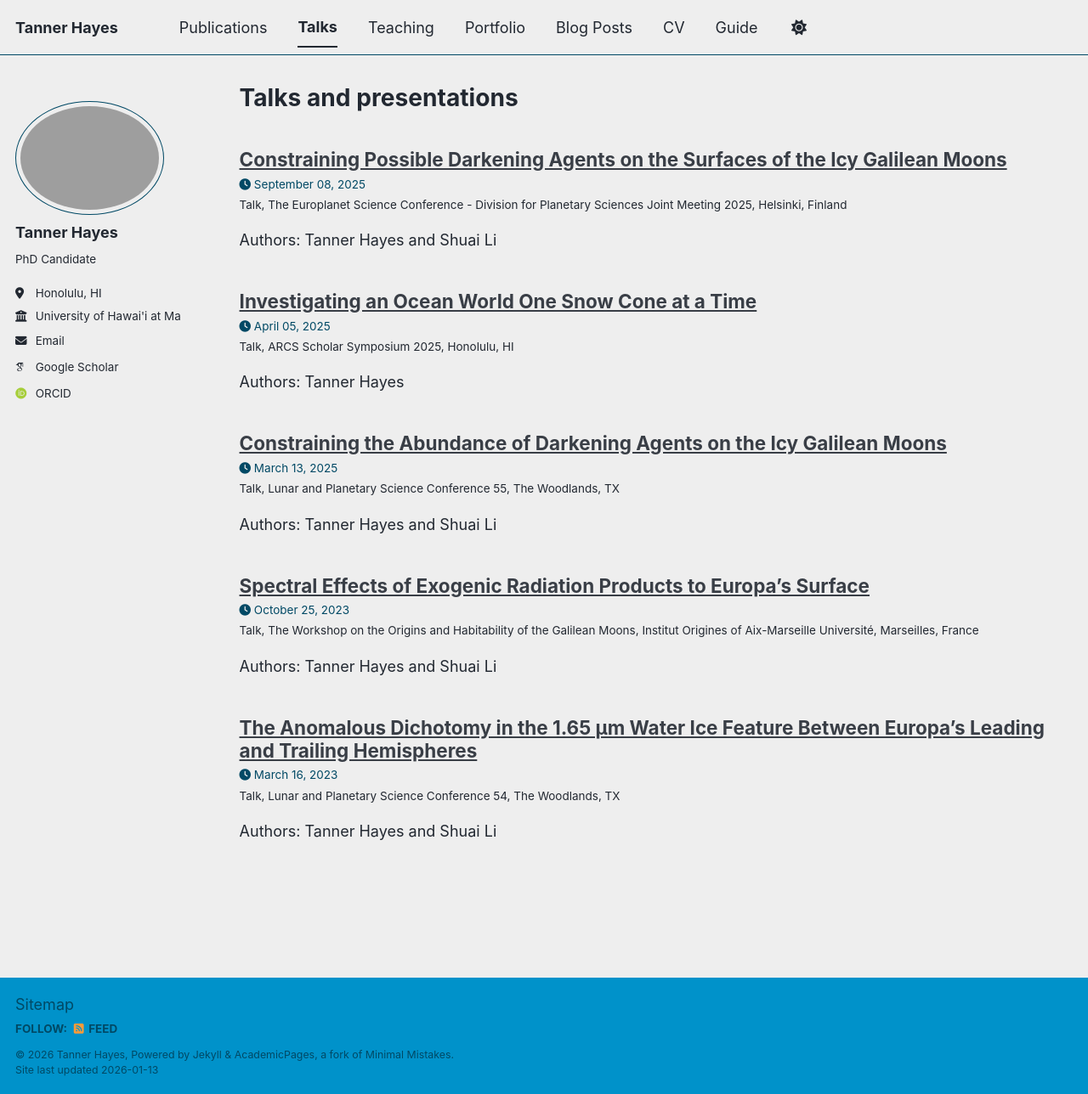
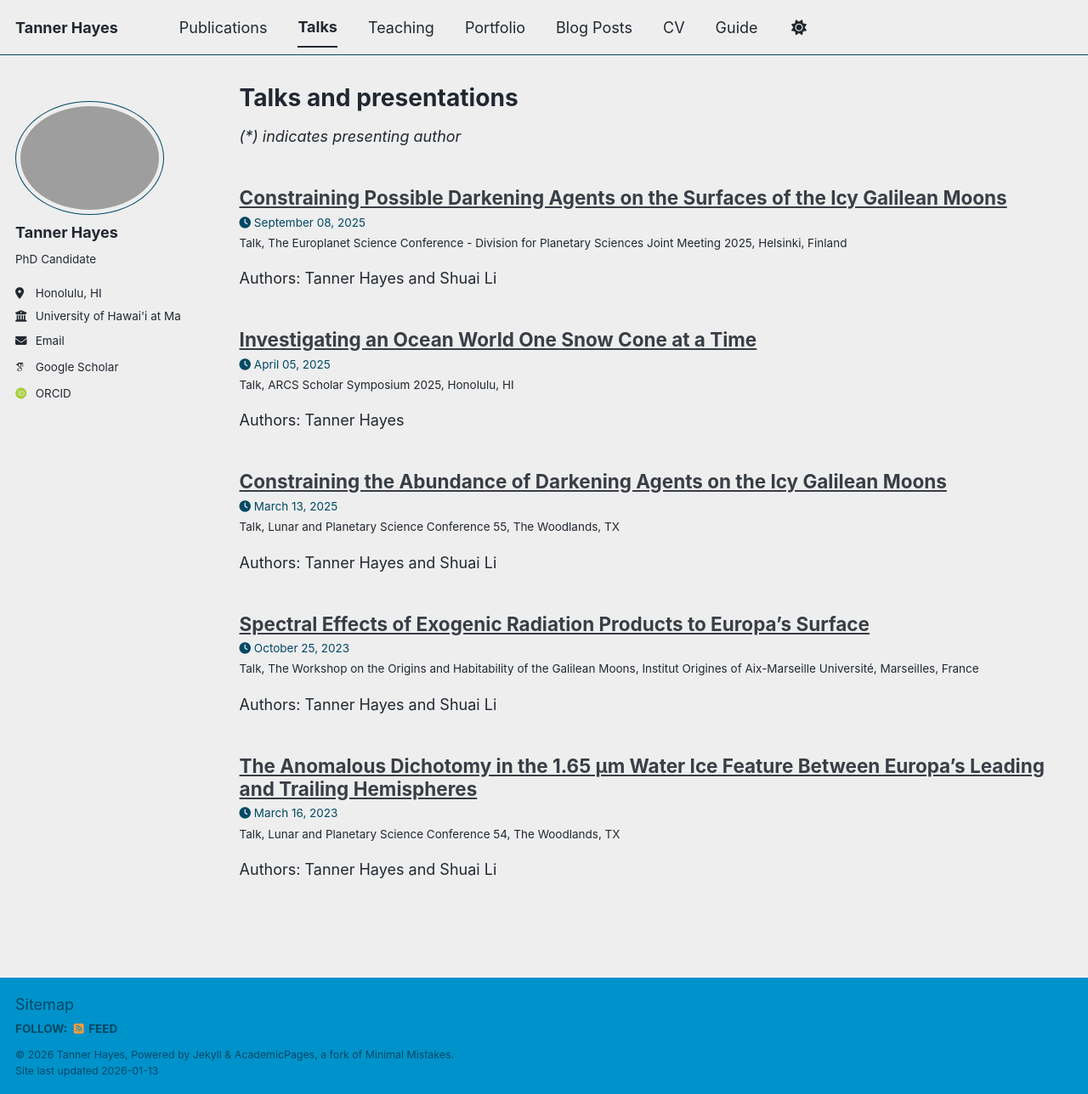
Before and after one commit to th-blip12/twhayes, a Jekyll site: the page built from _pages/talks.html, in a window 1280 px wide and 1288 px high. Shown: the whole window at 85% size. Built offline with Jekyll 4.4.1, drawn with Linux system fonts in a browser that asks for light colours; some web fonts are replaced; a script bundle is joined from its source files by our own code; library files that are not in the unit come from our copies.

Commit message:
Update talks.html

```diff
--- a/_pages/talks.html
+++ b/_pages/talks.html
@@ -5,9 +5,7 @@ permalink: /talks/
 author_profile: true
 ---
 
-{% if site.talkmap_link == true %}
-
-{% endif %}
+<p><em>(*) indicates presenting author</em></p>
 
 {% for post in site.talks reversed %}
   {% include archive-single-talk.html %}
```
